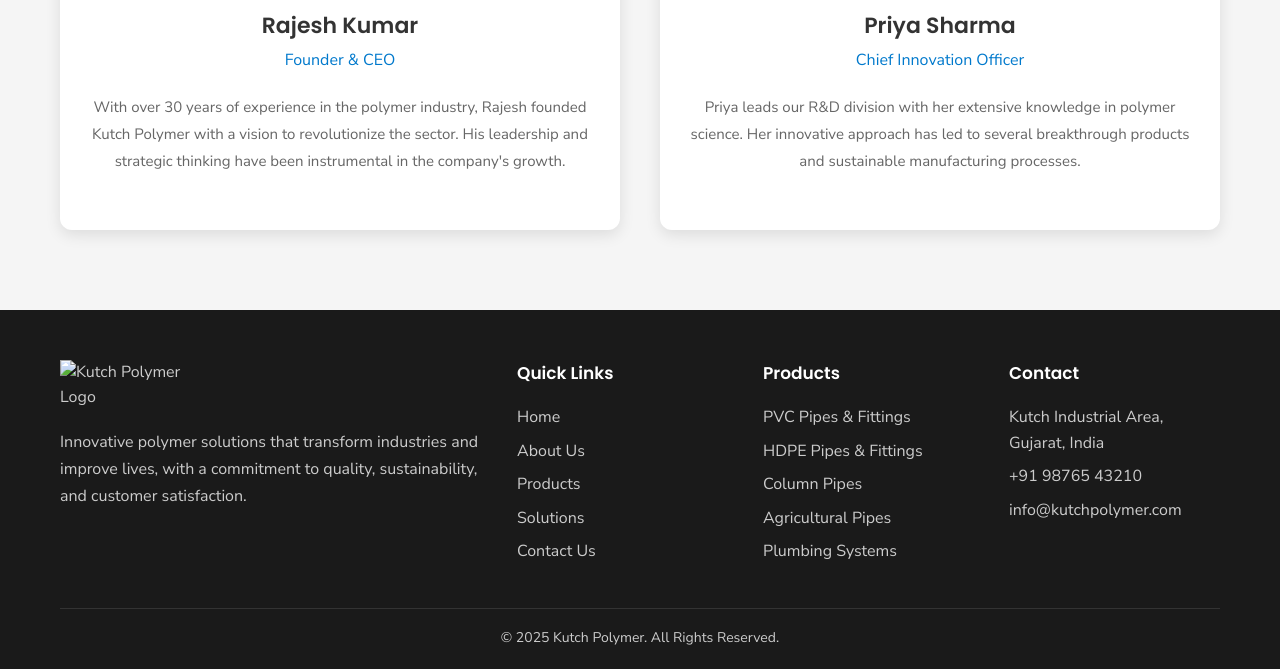
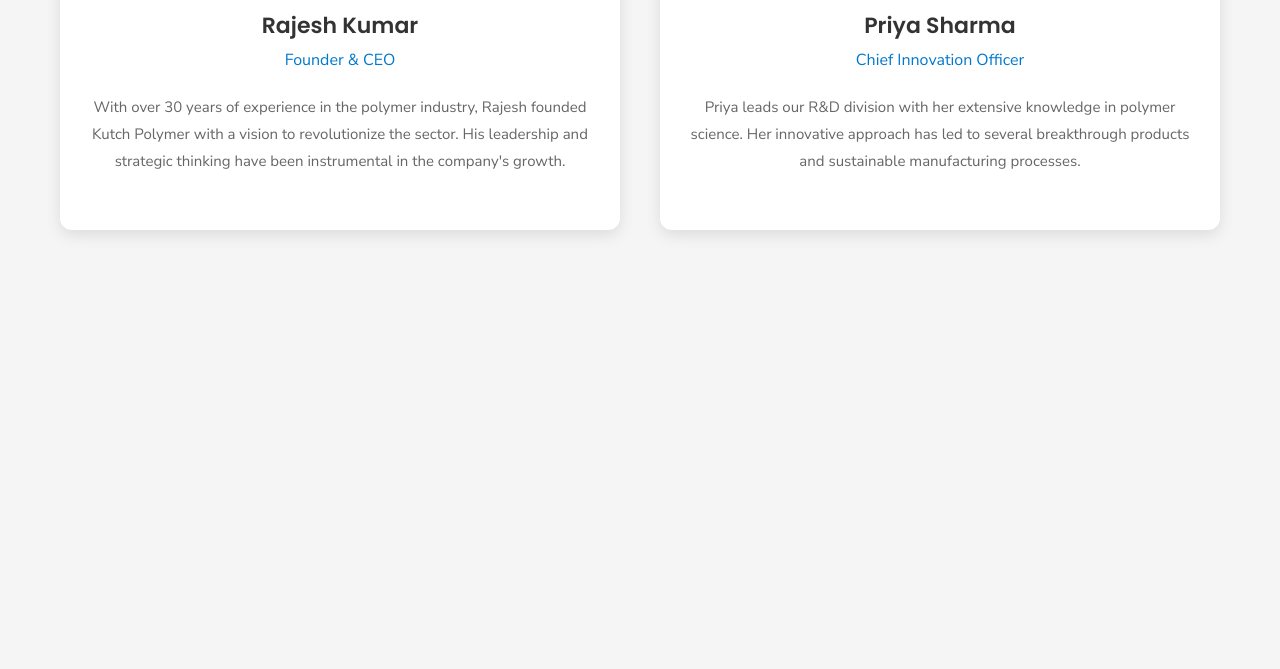
Before and after one commit to sid-1506/Kutch-Polymer, a plain HTML site: page About us.html in a window 1280 px wide. Shown: the part 3289-3958 px from the top of the page. After the commit the page ends 3599 px from the top, so only its background shows below. Drawn offline with Linux system fonts and the light colour scheme.

Commit message:
Update About us.html

```diff
--- a/About us.html
+++ b/About us.html
@@ -1169,49 +1169,6 @@
     </div>
   </section>
 
-  <footer>
-    <div class="container">
-      <div class="footer-grid">
-        <div class="footer-column footer-about">
-          <img src="/api/placeholder/130/40" alt="Kutch Polymer Logo" class="footer-logo">
-          <p>Innovative polymer solutions that transform industries and improve lives, with a commitment to quality,
-            sustainability, and customer satisfaction.</p>
-        </div>
-        <div class="footer-column">
-          <h3>Quick Links</h3>
-          <ul class="footer-links">
-            <li><a href="index.html">Home</a></li>
-            <li><a href="about.html">About Us</a></li>
-            <li><a href="products.html">Products</a></li>
-            <li><a href="solutions.html">Solutions</a></li>
-            <li><a href="contact.html">Contact Us</a></li>
-          </ul>
-        </div>
-        <div class="footer-column">
-          <h3>Products</h3>
-          <ul class="footer-links">
-            <li><a href="products.html#pvc">PVC Pipes & Fittings</a></li>
-            <li><a href="products.html#hdpe">HDPE Pipes & Fittings</a></li>
-            <li><a href="products.html#column">Column Pipes</a></li>
-            <li><a href="products.html#agricultural">Agricultural Pipes</a></li>
-            <li><a href="products.html#plumbing">Plumbing Systems</a></li>
-          </ul>
-        </div>
-        <div class="footer-column">
-          <h3>Contact</h3>
-          <ul class="footer-links">
-            <li>Kutch Industrial Area, Gujarat, India</li>
-            <li>+91 98765 43210</li>
-            <li>info@kutchpolymer.com</li>
-          </ul>
-        </div>
-      </div>
-      <div class="footer-bottom">
-        <p>&copy; 2025 Kutch Polymer. All Rights Reserved.</p>
-      </div>
-    </div>
-  </footer>
-
   <script>
     // Animation for stats counting
     document.addEventListener('DOMContentLoaded', () => {
```
